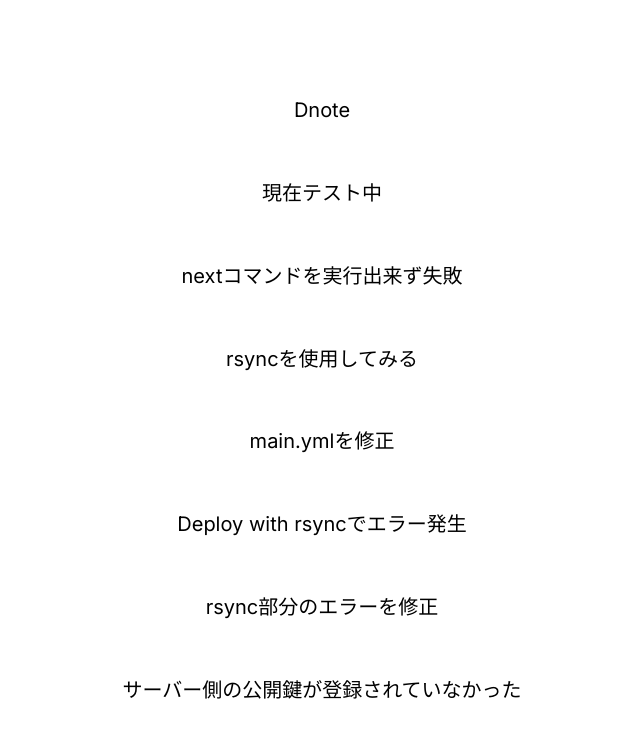
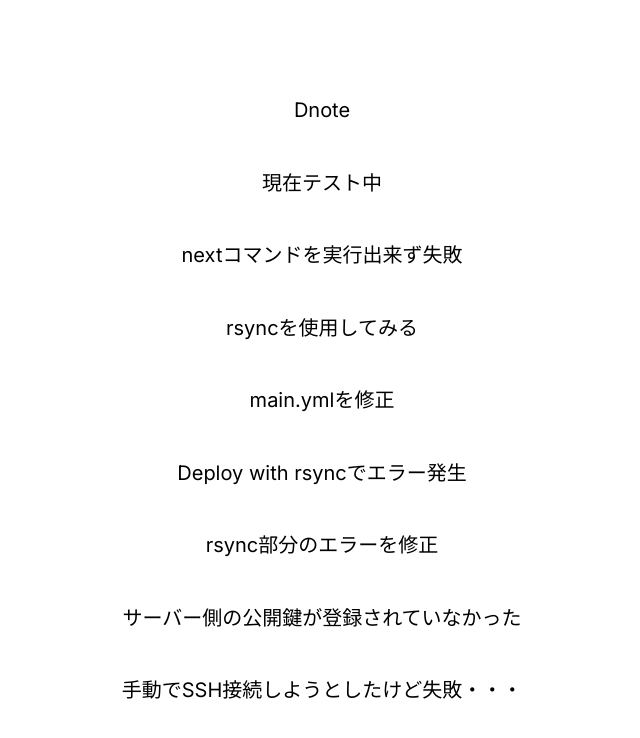
Before and after one commit to Daiki48/d-note, a Next.js app: page / in a window 1280 px wide. Shown: the top 738 px of the page, without its empty margins (318-958 px from the left). Built offline with nearby package versions, Linux system fonts and the light colour scheme.

Commit message:
:monocle_face: Testing github actions

```diff
--- a/src/app/page.tsx
+++ b/src/app/page.tsx
@@ -11,6 +11,7 @@ export default function Home() {
       <p>Deploy with rsyncでエラー発生</p>
       <p>rsync部分のエラーを修正</p>
       <p>サーバー側の公開鍵が登録されていなかった</p>
+      <p>手動でSSH接続しようとしたけど失敗・・・</p>
     </main>
   );
 }
```
